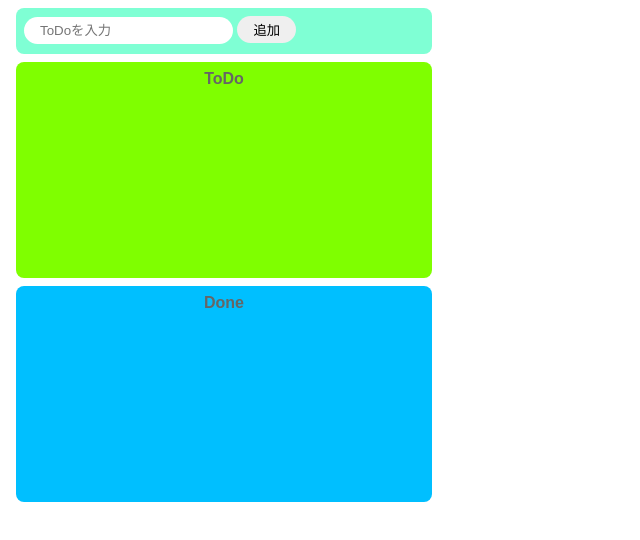
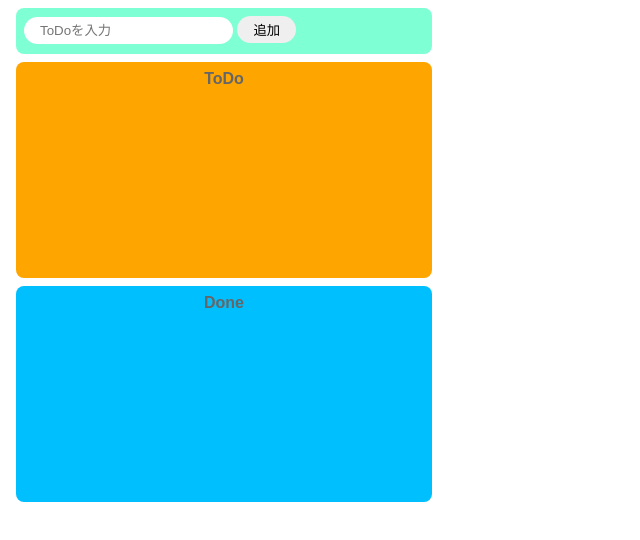
Before and after one commit to nagatake94/ToDoJS, a website built with Parcel: page index.html in a window 1280 px wide. Shown: the whole page, without its empty margins (0-640 px from the left). Built offline with nearby package versions, Linux system fonts and the light colour scheme.

Commit message:
オレンジ

```diff
--- a/src/styles.css
+++ b/src/styles.css
@@ -35,7 +35,7 @@ li {
 }
 
 .incomplete-area {
-  background-color: chartreuse;
+  background-color: orange;
   width: 400px;
   min-height: 200px;
   padding: 8px;
```
